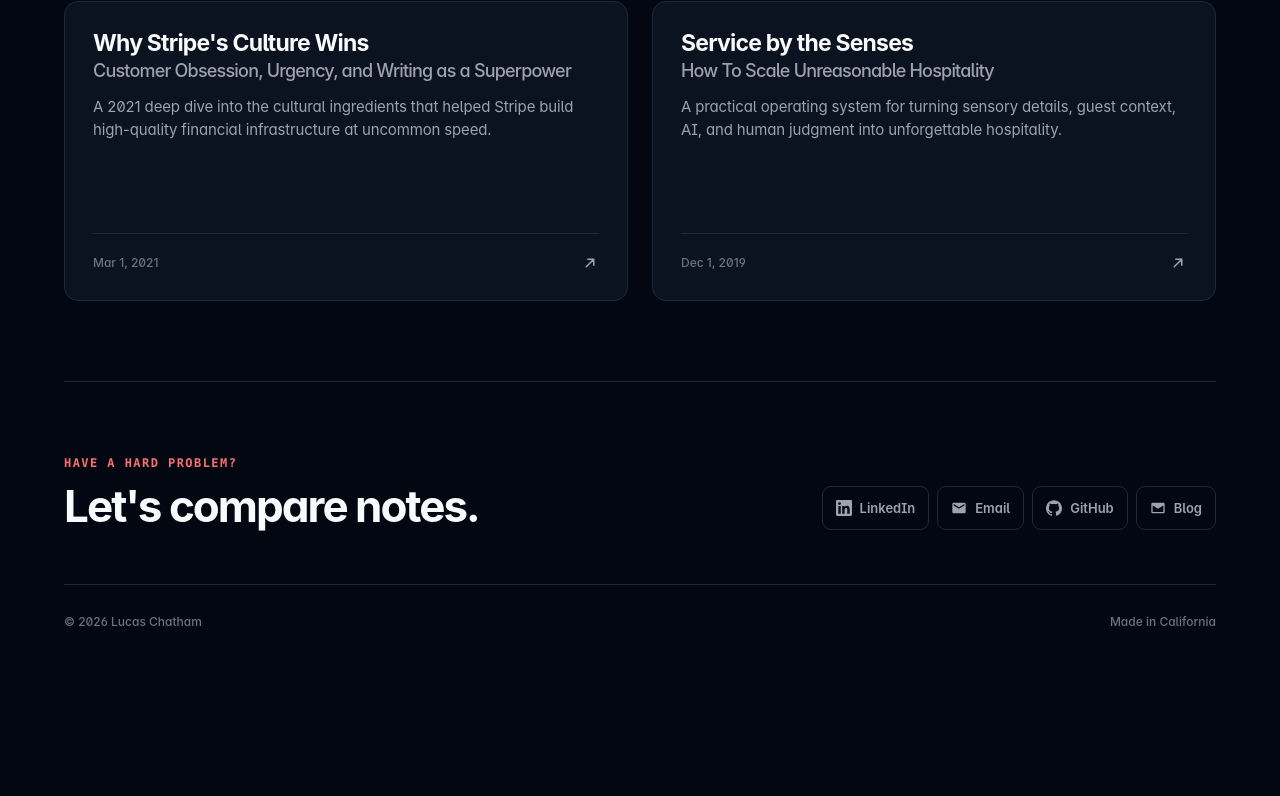
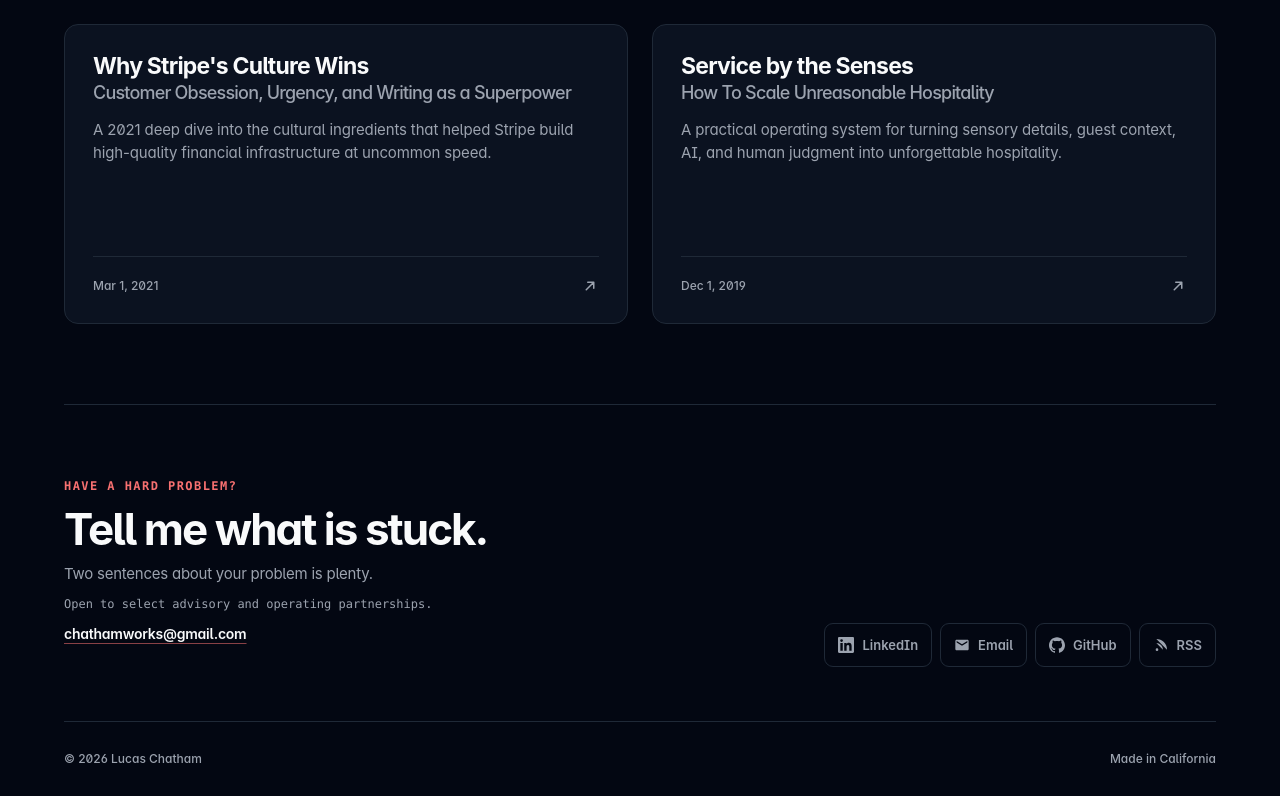
Before and after one commit to lucaschatham/lucaschatham, a Next.js app: page /essays in a window 1280 px wide. Shown: the part 592-1388 px from the top of the page. Before the commit the page ends 1251 px from the top, so only its background shows below. Built offline with nearby package versions, Linux system fonts and the light colour scheme.

Commit message:
Add advisory conversion baseline

```diff
--- a/app/page.tsx
+++ b/app/page.tsx
@@ -23,14 +23,19 @@ const personSchema = {
   name: "Lucas Chatham",
   url: SITE_URL,
   image: `${SITE_URL}/images/lucas-portrait-clean.jpg`,
-  sameAs: ["https://x.com/lukeoutthebox"],
+  jobTitle: "Founder, product operator, and advisor",
+  sameAs: [
+    "https://www.linkedin.com/in/lucaschatham/",
+    "https://github.com/lucaschatham",
+    "https://x.com/lukeoutthebox",
+  ],
   address: {
     "@type": "PostalAddress",
     addressRegion: "CA",
     addressCountry: "US",
   },
   description:
-    "Product leader for enterprise AI, data operations, and high-stakes customer workflows.",
+    "Lucas Chatham advises founders and executives on high-stakes AI products and operating systems.",
 };
 
 export default function Home() {
--- a/app/redesign.css
+++ b/app/redesign.css
@@ -18,6 +18,9 @@
   --pulse: #dc2626;
   --pulse-hover: #b91c1c;
   --pulse-soft: rgba(220, 38, 38, 0.08);
+  --action-bg: #b91c1c;
+  --action-bg-hover: #991b1b;
+  --action-fg: #ffffff;
   --line: #e5e7eb;
   --line-strong: #d1d5db;
   --tag-fg: #4b5563;
@@ -43,13 +46,16 @@
   --silver-100: #f9fafb;
   --silver-200: #e5e7eb;
   --gray-400: #9ca3af;
-  --steel-500: #6b7280;
+  --steel-500: #9ca3af;
   --gunmetal-700: #374151;
   --charcoal-800: #111827;
   --shadow-900: #020617;
   --pulse: #f87171;
   --pulse-hover: #fca5a5;
   --pulse-soft: rgba(248, 113, 113, 0.1);
+  --action-bg: #b91c1c;
+  --action-bg-hover: #dc2626;
+  --action-fg: #ffffff;
   --line: #1f2937;
   --line-strong: #374151;
   --tag-fg: #d1d5db;
@@ -78,8 +84,8 @@ body {
 }
 
 ::selection {
-  background: var(--pulse);
-  color: #fff;
+  background: var(--action-bg);
+  color: var(--action-fg);
 }
 
 a,
@@ -104,8 +110,8 @@ summary:focus-visible,
   z-index: 100;
   padding: 10px 14px;
   border-radius: 8px;
-  background: var(--pulse);
-  color: #fff;
+  background: var(--action-bg);
+  color: var(--action-fg);
   font-size: 14px;
   font-weight: 600;
   text-decoration: none;
@@ -138,7 +144,7 @@ summary:focus-visible,
   min-height: 80px;
   padding: 0;
   display: flex;
-  align-items: center;
+  align-items: stretch;
   gap: 28px;
   border: 0;
   background: transparent;
@@ -157,7 +163,7 @@ summary:focus-visible,
 }
 
 .nav a {
-  padding: 0;
+  padding: 40px 0;
   color: var(--gray-400);
   border-radius: 0;
   transition: color 150ms ease;
@@ -328,7 +334,7 @@ summary:focus-visible,
 .hero-cine {
   display: grid;
   grid-template-columns: minmax(0, 1.08fr) minmax(320px, 0.92fr);
-  align-items: stretch;
+  align-items: center;
   gap: clamp(36px, 6vw, 80px);
   margin-top: 64px;
   background: transparent;
@@ -339,7 +345,7 @@ summary:focus-visible,
   display: flex;
   flex-direction: column;
   justify-content: center;
-  padding: 40px 0;
+  padding: 0;
 }
 
 .hero-eyebrow,
@@ -452,16 +458,16 @@ summary:focus-visible,
 }
 
 .hero-action-primary {
-  border-color: var(--pulse);
-  background: var(--pulse);
-  color: #fff;
+  border-color: var(--action-bg);
+  background: var(--action-bg);
+  color: var(--action-fg);
 }
 
 .hero-action-primary:hover,
 .hero-action-primary:focus-visible {
-  border-color: var(--pulse-hover);
-  background: var(--pulse-hover);
-  color: #fff;
+  border-color: var(--action-bg-hover);
+  background: var(--action-bg-hover);
+  color: var(--action-fg);
 }
 
 .throughline {
@@ -828,6 +834,37 @@ summary:focus-visible,
   font-weight: 700;
   letter-spacing: -0.045em;
   line-height: 1.1;
+}
+
+.contact-copy {
+  max-width: 580px;
+}
+
+.contact-helper,
+.contact-status {
+  margin: 10px 0 0;
+  color: var(--gray-400);
+  font-size: 15px;
+  line-height: 1.5;
+}
+
+.contact-status {
+  color: var(--steel-500);
+  font-family: var(--font-mono);
+  font-size: 12px;
+  letter-spacing: 0;
+}
+
+.contact-email {
+  display: inline-flex;
+  min-height: 44px;
+  margin-top: 10px;
+  color: var(--silver-100);
+  font-size: 14px;
+  font-weight: 600;
+  text-decoration: underline;
+  text-decoration-color: color-mix(in srgb, var(--pulse) 55%, transparent);
+  text-underline-offset: 4px;
 }
 
 .com {
--- a/components/manifest.tsx
+++ b/components/manifest.tsx
@@ -2,6 +2,7 @@ import Link from "next/link";
 import type { ReactNode } from "react";
 import { TagList } from "@/components/tag-list";
 import { ThemeSwitch } from "@/components/theme-switch";
+import { CONTACT_EMAIL, CONTACT_MAILTO } from "@/lib/constants";
 import { parseTags, type Post } from "@/lib/content";
 
 type NavKey = "home" | "essays" | "projects" | "side-quests";
@@ -311,7 +312,7 @@ export function Lede() {
           View selected work
           <ArrowRightIcon />
         </Link>
-        <a className="hero-action" href="mailto:chathamworks@gmail.com">
+        <a className="hero-action" href={CONTACT_MAILTO}>
           Email Lucas
         </a>
       </div>
@@ -517,16 +518,24 @@ function RowLogoTile({
 
 export function SocialFooter() {
   return (
-    <section className="contact-band" aria-labelledby="contact-heading">
-      <div>
+    <section className="contact-band" id="contact" aria-labelledby="contact-heading">
+      <div className="contact-copy">
         <p className="contact-kicker">Have a hard problem?</p>
-        <h2 id="contact-heading">Let&apos;s compare notes.</h2>
+        <h2 id="contact-heading">Tell me what is stuck.</h2>
+        <p className="contact-helper">Two sentences about your problem is plenty.</p>
+        <p className="contact-status">
+          Open to select advisory and operating partnerships.
+        </p>
+        <a className="contact-email" href={CONTACT_MAILTO}>
+          {CONTACT_EMAIL}
+        </a>
       </div>
       <nav className="com" aria-label="Social">
       <a
         href="https://www.linkedin.com/in/lucaschatham/"
         rel="me noopener"
-        aria-label="LinkedIn"
+        target="_blank"
+        aria-label="LinkedIn (opens in a new tab)"
       >
         <span className="ic">
           <LinkedInIcon />
@@ -534,7 +543,7 @@ export function SocialFooter() {
         LinkedIn
       </a>
       <a
-        href="mailto:chathamworks@gmail.com"
+        href={CONTACT_MAILTO}
         rel="me"
         aria-label="Email Lucas Chatham"
       >
@@ -546,7 +555,8 @@ export function SocialFooter() {
       <a
         href="https://github.com/lucaschatham"
         rel="me noopener"
-        aria-label="GitHub"
+        target="_blank"
+        aria-label="GitHub (opens in a new tab)"
       >
         <span className="ic">
           <GitHubIcon />
@@ -554,14 +564,13 @@ export function SocialFooter() {
         GitHub
       </a>
       <a
-        href="https://levelwithlucas.lucaschatham.com/archive"
-        rel="me noopener"
-        aria-label="Blog newsletter"
+        href="/rss"
+        aria-label="Essays RSS feed"
       >
         <span className="ic">
-          <NewsletterIcon />
+          <FeedIcon />
         </span>
-        Blog
+        RSS
       </a>
       {/* X hidden for now — uncomment to restore.
       <a href="https://x.com/lukeoutthebox" rel="me noopener" aria-label="X (formerly Twitter)"><span class="ic"><svg viewBox="0 0 24 24" aria-hidden="true"><path d="M18.244 2.25h3.308l-7.227 8.26 8.502 11.24H16.17l-5.214-6.817L4.99 21.75H1.68l7.73-8.835L1.254 2.25H8.08l4.713 6.231zm-1.161 17.52h1.833L7.084 4.126H5.117z"/></svg></span>X</a>
@@ -655,10 +664,10 @@ function EmailIcon() {
   );
 }
 
-function NewsletterIcon() {
+function FeedIcon() {
   return (
     <svg viewBox="0 0 24 24" aria-hidden="true">
-      <path d="M22 6c0-1.1-.9-2-2-2H4c-1.1 0-2 .9-2 2v12c0 1.1.9 2 2 2h16c1.1 0 2-.9 2-2V6zM4 6l8 5 8-5H4zm0 12V8.236l8 5 8-5V18H4z" />
+      <path d="M5 3a16 16 0 0 1 16 16M5 9a10 10 0 0 1 10 10M6 17a2 2 0 1 1 0 4 2 2 0 0 1 0-4Z" />
     </svg>
   );
 }
--- a/lib/constants.ts
+++ b/lib/constants.ts
@@ -1,4 +1,9 @@
 export const SITE_URL = "https://www.lucaschatham.com";
 export const SITE_NAME = "Lucas Chatham";
+export const SITE_TITLE =
+  "Lucas Chatham | Founder, product operator, and advisor";
 export const SITE_DESCRIPTION =
-  "Lucas Chatham — Product leader for enterprise AI, data operations, and high-stakes customer workflows.";
+  "Lucas Chatham advises founders and executives on high-stakes AI products and operating systems, turning expert-led work into systems teams can run and trust.";
+export const CONTACT_EMAIL = "chathamworks@gmail.com";
+export const CONTACT_MAILTO =
+  "mailto:chathamworks@gmail.com?subject=Hard%20problem%3A";
--- a/package.json
+++ b/package.json
@@ -10,6 +10,7 @@
     "test:smoke": "node --test tests/smoke.test.mjs"
   },
   "dependencies": {
+    "@vercel/analytics": "^2.0.1",
     "next": "^16.2.10",
     "next-mdx-remote": "^6.0.0",
     "next-themes": "^0.4.6",
```
Also changed, not shown: app/layout.tsx (+16 -10 lines), 1 other file (tests, documents, lock files or other folders).
